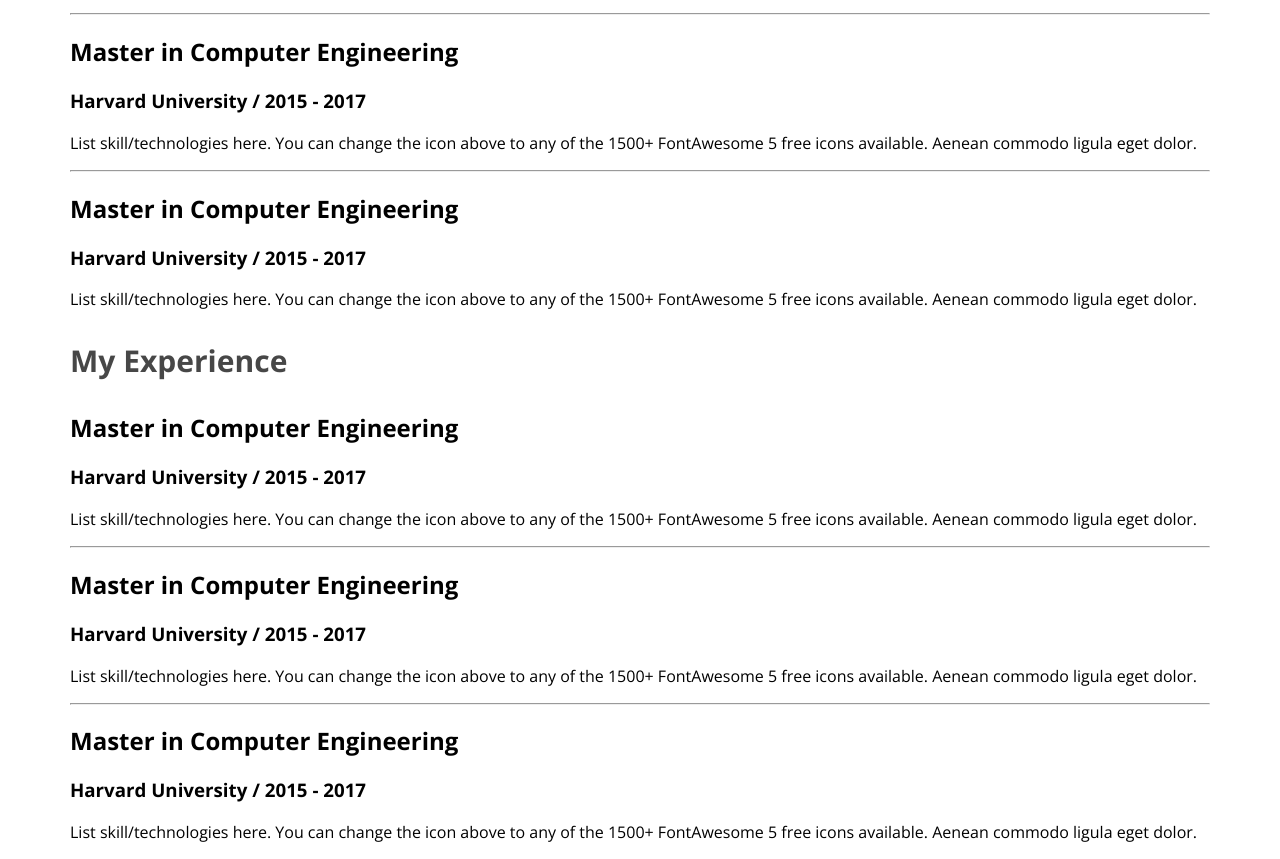
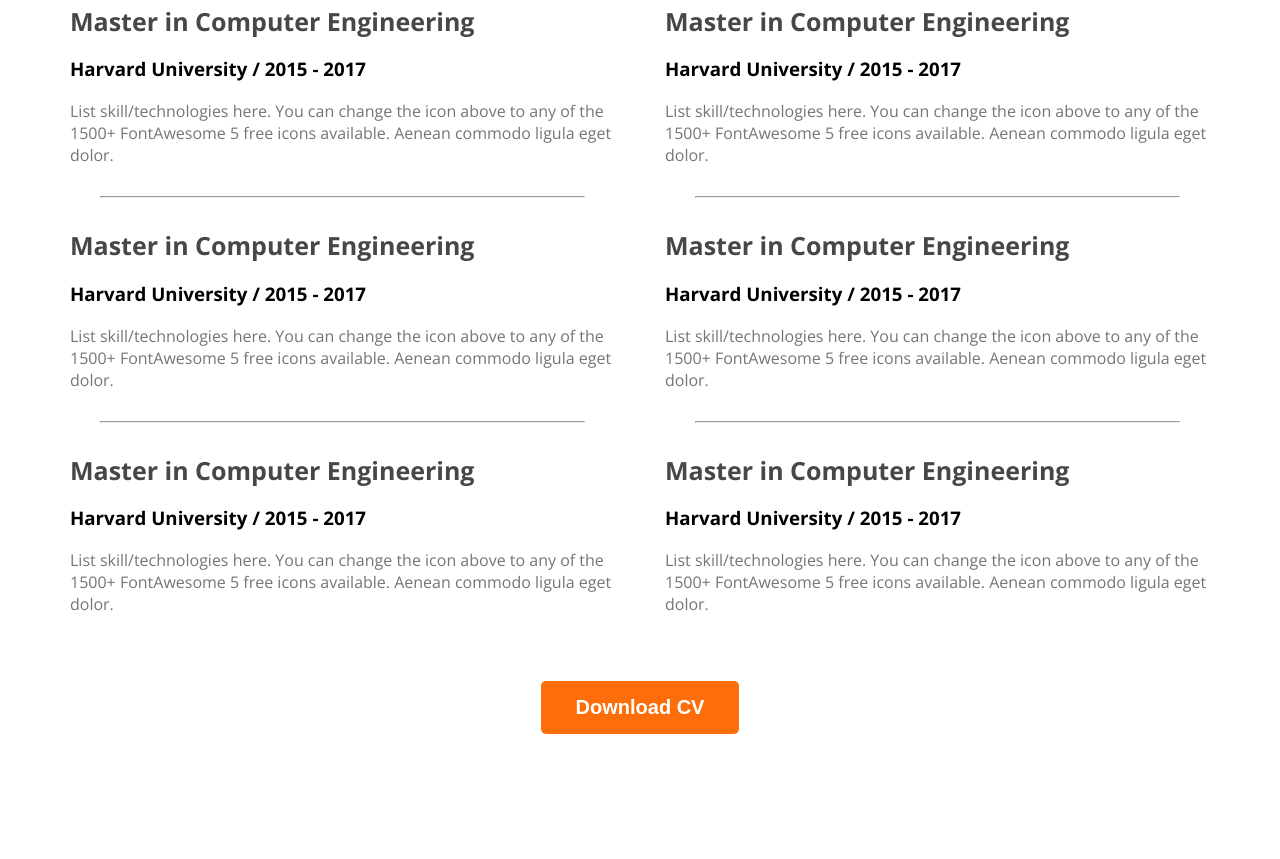
Before and after one commit to rahulroy15/my-portfolio, a plain HTML site: page index.html in a window 1280 px wide. Shown: the part 2434-3293 px from the top of the page. After the commit the page ends 3176 px from the top, so only its background shows below. Drawn offline with nearby package versions, Linux system fonts and the light colour scheme.

Commit message:
finished resume section

```diff
--- a/index.html
+++ b/index.html
@@ -103,6 +103,7 @@
                </div>
             </section>
             <!-- Resume Section-->
+            <section>
             <h3 class="section-title"> A summary of my resume.</h3>
             <div class="resume-container">
             <div class="resume-column">
@@ -154,14 +155,13 @@
                     <p class="resume-item-description"> List skill/technologies here. You can change the icon above
                         to any of the 1500+ FontAwesome 5 free icons available. Aenean commodo ligula eget dolor.</p>
                 </div>
-
-
-
-
-
             </div>
 
             </div>
+            <div class="download-cv">
+                <button class="btn-primary">Download CV</button>
+            </div>
+            </section>
 
     </main>
     <footer>
--- a/styles/portfolio.css
+++ b/styles/portfolio.css
@@ -157,8 +157,38 @@ main section {
 }
 
 .resume-coloum-title {
-    color:  #474747;
+    color: #474747;
     font-size: 30px;
     font-weight: 700;
 
 }
+
+.resume-container {
+    display: flex;
+    gap: 50px;
+}
+
+.resume-item-description,
+resume-title-institute {
+    color: #757575;
+}
+
+.resume-item-title {
+    color:  #474747;
+    font-size: 25px;
+    margin-bottom: 10px;
+    font-weight: 700;
+
+
+}
+.resume-container hr {
+    margin: 30px;
+}
+.resume-item-institute{
+    margin-bottom: 20px;
+    margin-bottom: 0;
+}
+.download-cv{
+    text-align: center;
+    margin-top: 50px;
+}
```
